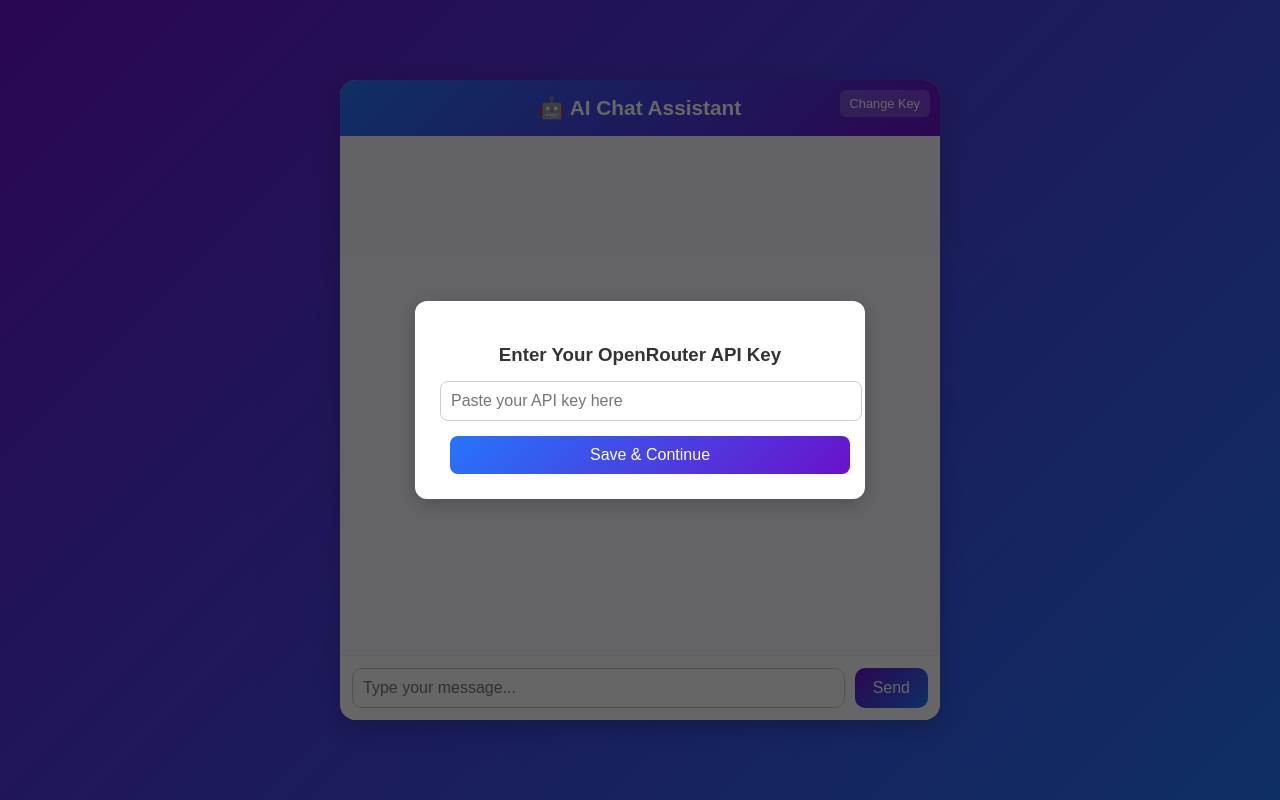
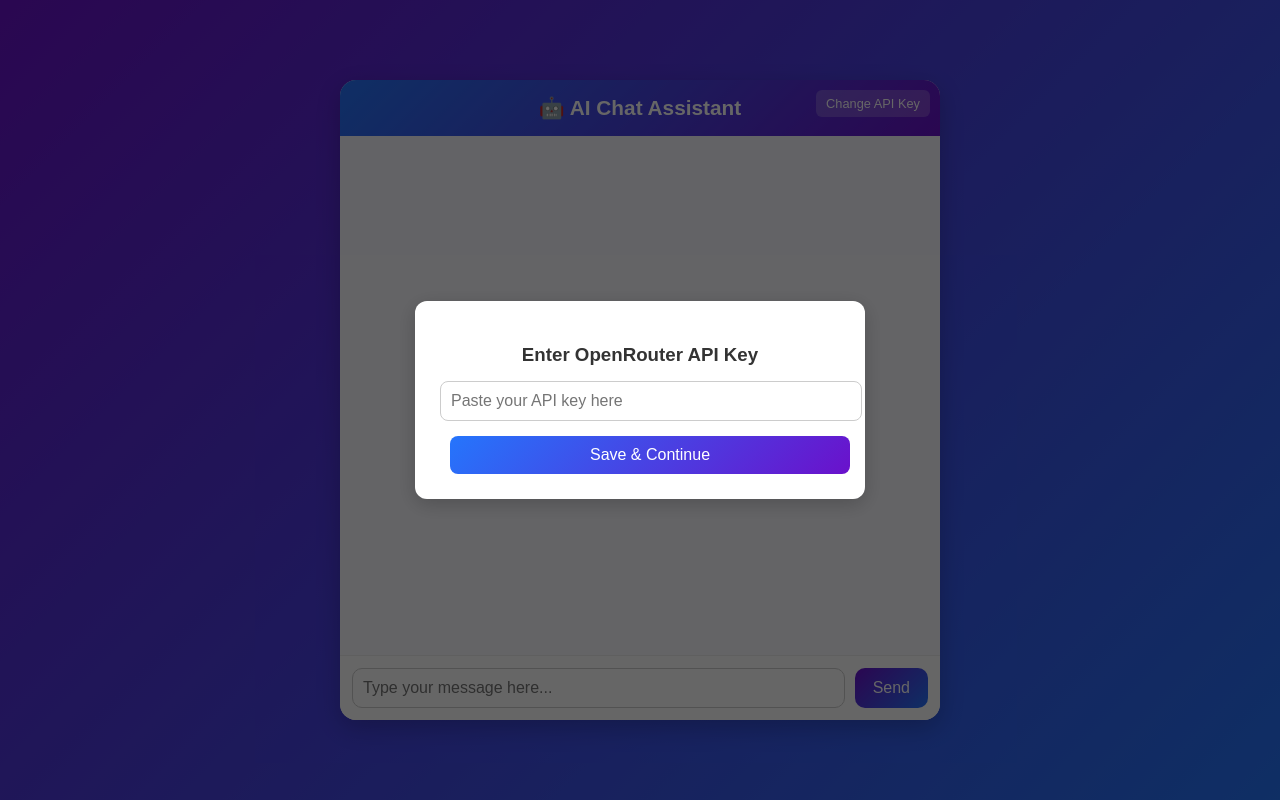
Before and after one commit to Elochiblog/AI-chat-assistant, a plain HTML site: page index.html in a window 1280 px wide. Drawn offline with Linux system fonts and the light colour scheme.

Commit message:
first commit

```diff
--- a/index.html
+++ b/index.html
@@ -221,11 +221,11 @@
   <div class="chat-container">
     <div class="chat-header">
       🤖 AI Chat Assistant
-      <button id="changeKeyBtn">Change Key</button>
+      <button id="changeKeyBtn">Change API Key</button>
     </div>
     <div id="chatBox" class="chat-box"></div>
     <div class="input-area">
-      <textarea id="userPrompt" rows="1" placeholder="Type your message..."></textarea>
+      <textarea id="userPrompt" rows="1" placeholder="Type your message here..."></textarea>
       <button id="sendBtn">Send</button>
     </div>
   </div>
@@ -233,8 +233,8 @@
   <!-- ===== Custom Modal for API Key ===== -->
   <div id="apiModal" class="modal" style="display: none;">
     <div class="modal-content">
-      <h3>Enter Your OpenRouter API Key</h3>
-      <input type="password" id="apiKeyInput" placeholder="Paste your API key here" />
+      <h3>Enter OpenRouter API Key</h3>
+      <input id="apiKeyInput" placeholder="Paste your API key here" />
       <button id="saveKeyBtn">Save & Continue</button>
     </div>
   </div>
```
